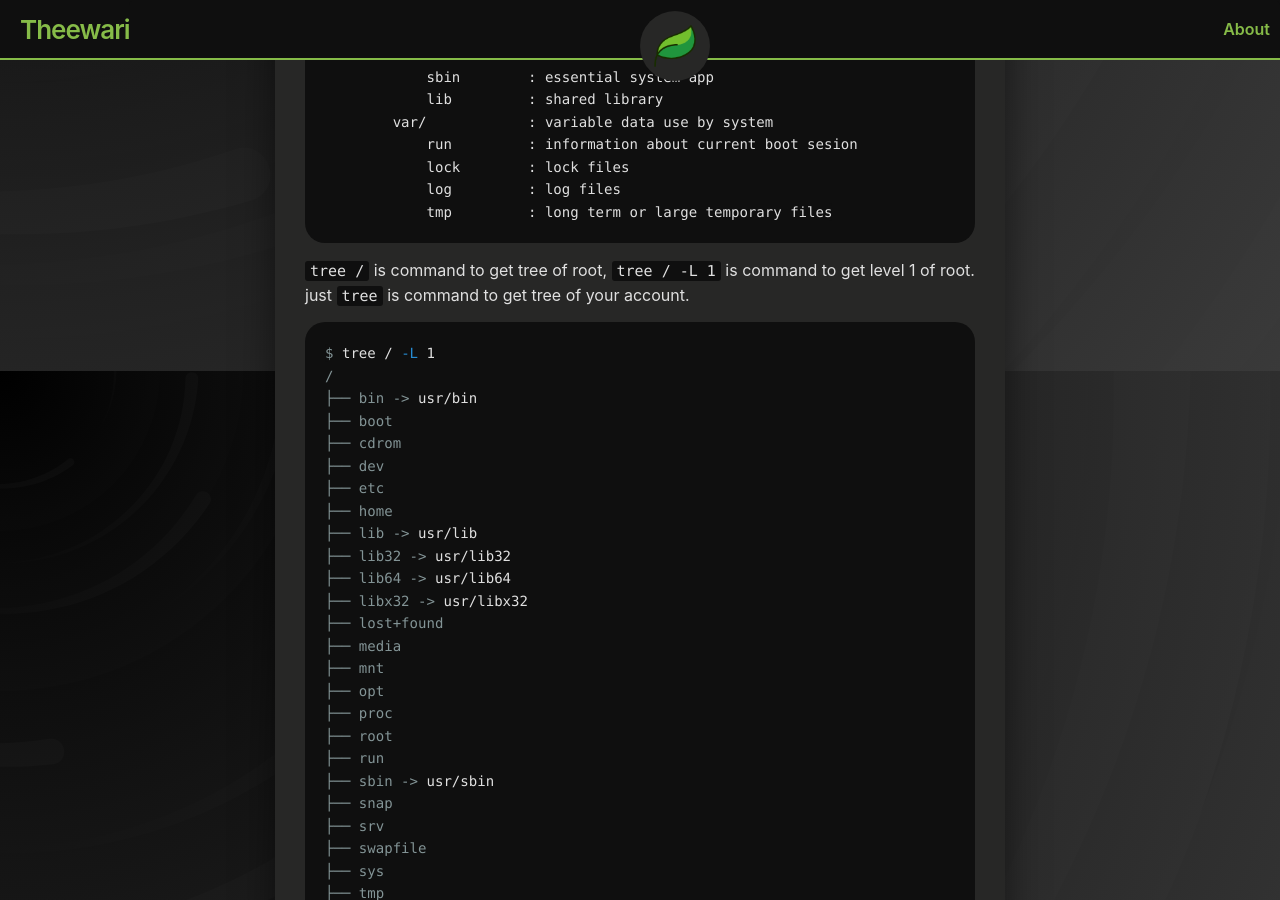
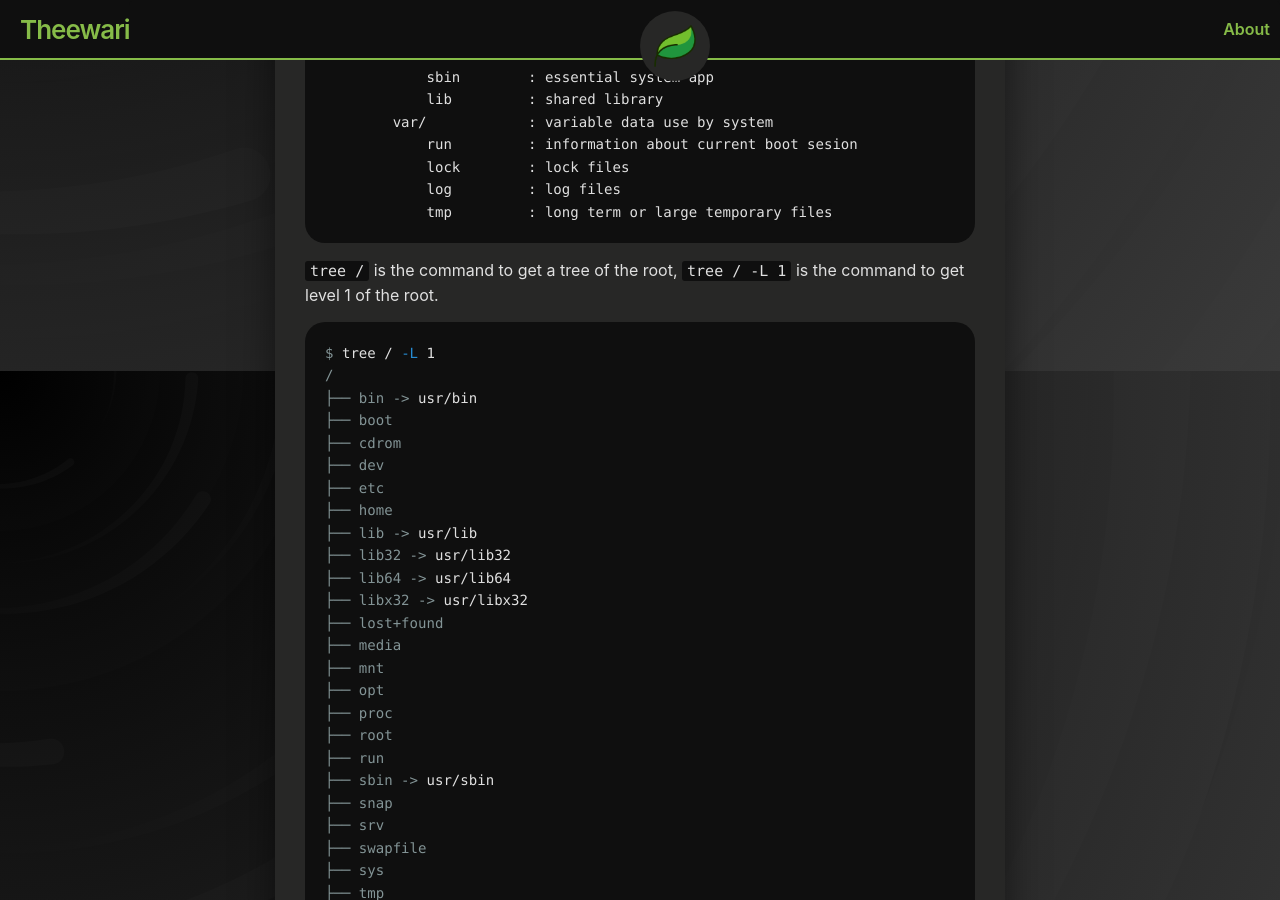
Before and after one commit to theewari/theewari.github.io, a Jekyll site: the page built from _posts/2020-06-20-Linux-directory.md, in a window 1280 px wide and 900 px high, scrolled down 589 px. Built offline with Jekyll 4.4.1, drawn with Linux system fonts in a browser that asks for light colours.

Commit message:
Update 2020-06-20-Linux-directory.md

````diff
--- a/_posts/2020-06-20-Linux-directory.md
+++ b/_posts/2020-06-20-Linux-directory.md
@@ -34,7 +34,7 @@ Directory structure explained here.
             tmp         : long term or large temporary files
 ```
 
-`tree /` is command to get tree of root, `tree / -L 1` is command to get level 1 of root. just `tree` is command to get tree of your account.
+`tree /` is the command to get a tree of the root, `tree / -L 1` is the command to get level 1 of the root.
 
 ```console
 $ tree / -L 1
````
